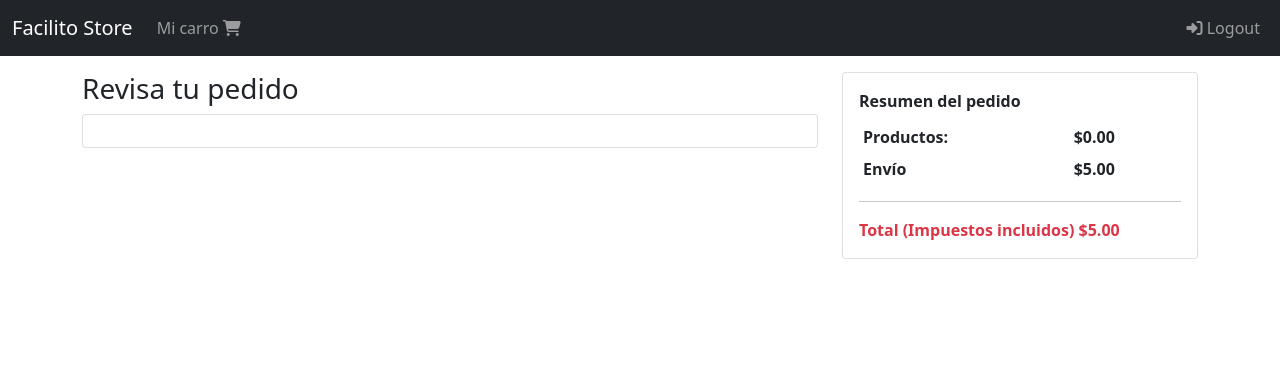
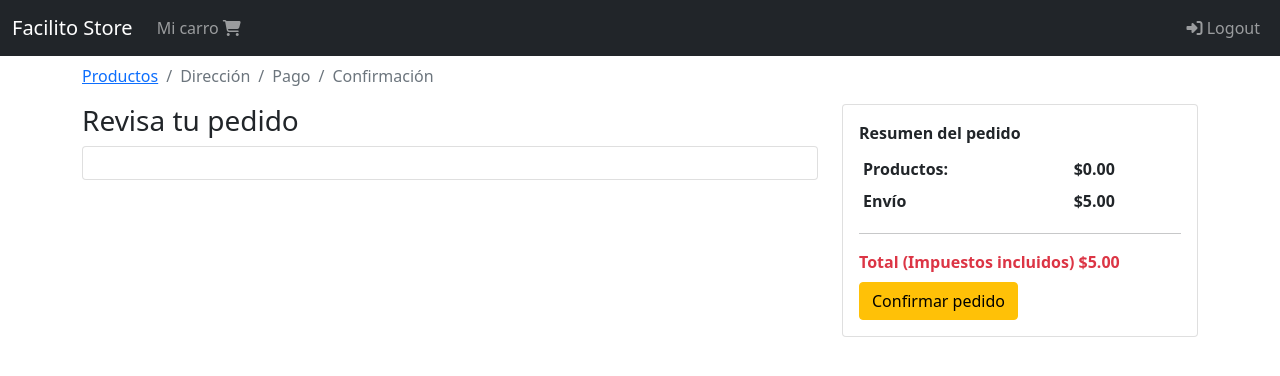
Before and after one commit to reivincitot/facilito_store, a Django app: page /orden/ in a window 1280 px wide. Shown: the top 376 px of the page. Run offline with Django 3.2, Linux system fonts and the light colour scheme; the first user in the database is signed in; data comes from the database, SQL or seed files in the repository; some libraries are stand-ins or nearby versions.

Commit message:
Video 10 breadcrumbs modulo 7 curso aplicaciones web con django codigo facilito

```diff
--- a/orders/templates/orders/order.html
+++ b/orders/templates/orders/order.html
@@ -1,4 +1,8 @@
 {% extends 'base.html' %}
+
+{% block breadcrumb %}
+    {% include 'orders/snippets/breadcrumb.html' %}
+{% endblock  %}
 
 {% block content %}
     <div class="col-8">
--- /dev/null
+++ b/orders/templates/orders/snippets/breadcrumb.html
@@ -0,0 +1,13 @@
+<div class="mt-2">
+    <nav aria-label="breadcrumb">
+        <ol class="breadcrumb">
+            {% for item in breadcrumb %}
+                {% if item.active %}
+                    <a class="breadcrumb-item" href="{{item.url}}">{{item.title}}</a>
+                {% else %}
+                    <span class="breadcrumb-item active">{{item.title}}</span>
+                {% endif %}
+            {% endfor %}
+        </ol>
+    </nav>
+</div>
--- a/orders/templates/orders/snippets/resume.html
+++ b/orders/templates/orders/snippets/resume.html
@@ -32,5 +32,8 @@
                 {{order.total | price_format}}
             </div>
         </div>
+        <div class="mt-2">
+            <a href="" class="btn btn-warning">Confirmar pedido</a>
+        </div>
     </div>
 </div>
--- a/orders/utils.py
+++ b/orders/utils.py
@@ -1,4 +1,6 @@
+from django.urls import reverse
 from .models import Order
+
 
 def get_or_create_order(cart,request):
     order = cart.order
@@ -7,6 +9,14 @@ def get_or_create_order(cart,request):
         order = Order.objects.create(cart=cart, user=request.user)
 
     if order:
-        request.session['oreder_id']= order.order_id
+        request.session['order_id'] = order.order_id
 
     return order
+
+def breadcrumb(products=True, addres=False, payment=False, confirmation=False):
+    return [
+        {'title':'Productos', 'active':products, 'url': reverse('orders:order')},
+        {'title':'Dirección', 'active':addres, 'url': reverse('orders:order')},
+        {'title':'Pago', 'active':payment, 'url': reverse('orders:order')},
+        {'title':'Confirmación', 'active': confirmation, 'url': reverse('orders:order')},
+    ]
--- a/orders/views.py
+++ b/orders/views.py
@@ -1,6 +1,7 @@
 from .models import Order
 from django.shortcuts import render
 from .utils import get_or_create_order
+from .utils import breadcrumb
 from carts.utils import get_or_create_cart
 from django.contrib.auth.decorators import login_required
 
@@ -13,4 +14,5 @@ def order(request):
     return render(request,'orders/order.html',{
         'cart':cart,
         'order':order,
+        'breadcrumb':breadcrumb(),
     })
--- a/templates/base.html
+++ b/templates/base.html
@@ -13,6 +13,10 @@
     {% include 'navbar.html' %}
     <div class="container">
         {% include 'messages.html' %}
+
+        {% block breadcrumb %}
+
+        {% endblock  %}
         <div class="row mt-3">
             {% block content %}
             {% endblock  %}
```
Also changed, not shown: db.sqlite3.
